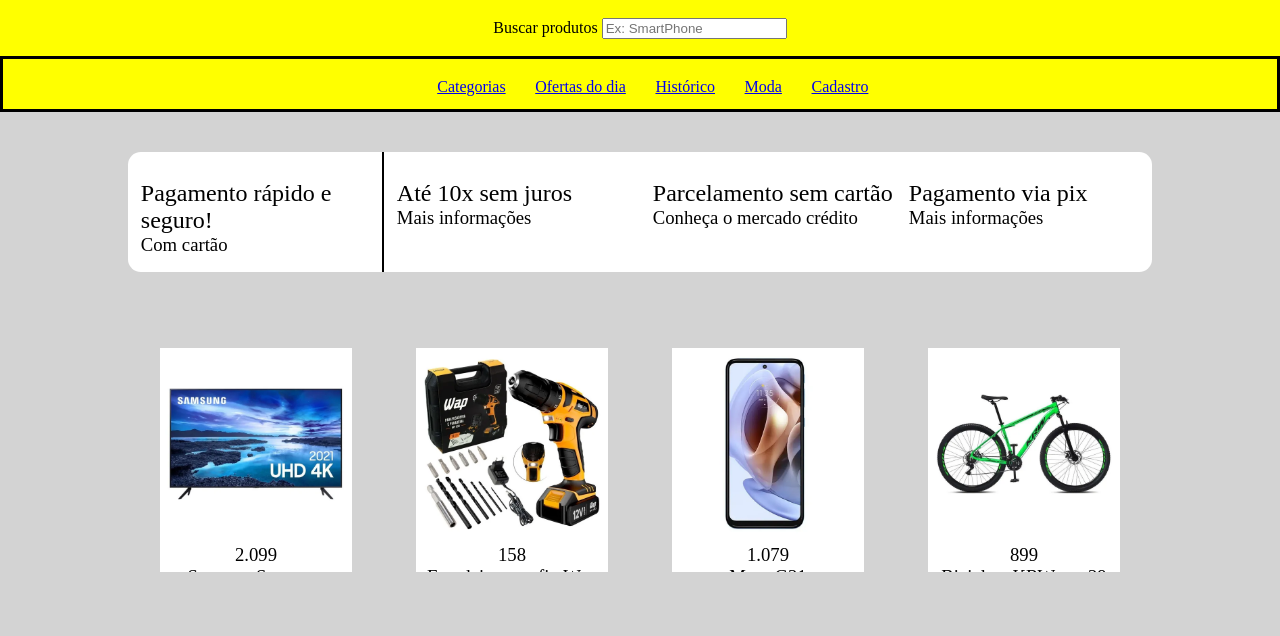
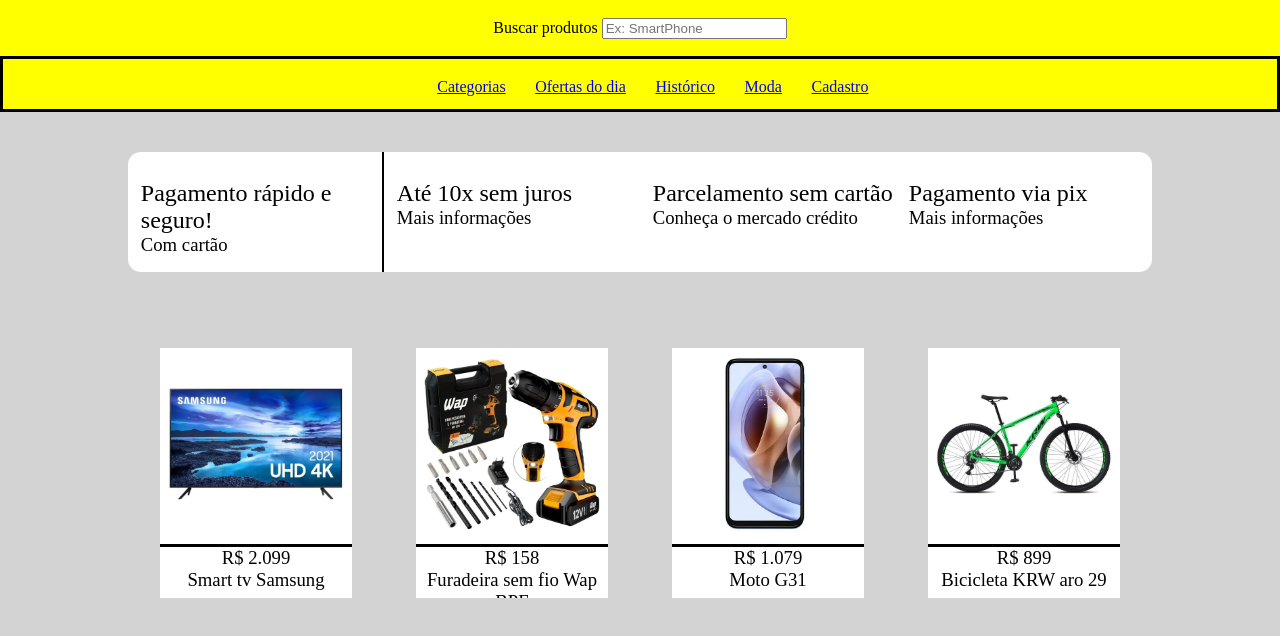
Before and after one commit to JonatanMGomes/ProjetoFrontML, a plain HTML site: page index.html in a window 1280 px wide. Drawn offline with Linux system fonts and the light colour scheme.

Commit message:
implementando desafio

```diff
--- a/index.html
+++ b/index.html
@@ -82,23 +82,35 @@
         <section class="marketingItens contents">
             <div class="marketingItem">
                 <img src="./tv.webp" height="224" width="224">
-                <h3>2.099</h3>
-                <h3>Smart tv Samsung</h3>
+                <div class="itemInfo">
+                    <h4 class="oldPrice">R$ 3.099</h4>
+                    <h3>R$ 2.099</h3>
+                    <h3>Smart tv Samsung</h3>
+                </div>
             </div>
             <div class="marketingItem">
                 <img src="./furadeiraSFio.webp" height="224" width="224">
-                <h3>158</h3>
-                <h3>Furadeira sem fio Wap BPF</h3>
+                <div class="itemInfo">
+                    <h4 class="oldPrice">R$ 192</h4>
+                    <h3>R$ 158</h3>
+                    <h3>Furadeira sem fio Wap BPF</h3>
+                </div>
             </div>
             <div class="marketingItem">
                 <img src="./smartPhone.webp" height="224" width="224">
-                <h3>1.079</h3>
-                <h3>Moto G31</h3>
+                <div class="itemInfo">
+                    <h4 class="oldPrice">R$ 1524</h4>
+                    <h3>R$ 1.079</h3>
+                    <h3>Moto G31</h3>
+                </div>
             </div>
             <div class="marketingItem">
                 <img src="./bike.webp" height="224" width="224">
-                <h3>899</h3>
-                <h3>Bicicleta KRW aro 29</h3>
+                <div class="itemInfo">
+                    <h4 class="oldPrice">R$ 1.899</h4>
+                    <h3>R$ 899</h3>
+                    <h3>Bicicleta KRW aro 29</h3>
+                </div>
             </div>
         </section>
     </section>
--- a/style.css
+++ b/style.css
@@ -75,7 +75,7 @@
 .marketingItem{
     background-color: white;
     float: left;
-    height: 224px;
+    height: 250px;
     width: 15vw;
     margin: 2.5vw;
     overflow: hidden;
@@ -86,3 +86,17 @@
     height: 330px;
     transition-timing-function: ease-out;
 }
+
+.itemInfo{
+    border-top: solid;
+
+}
+
+.oldPrice{
+    display: none;
+}
+
+.marketingItem:hover .oldPrice{
+    display: block;
+    text-decoration: line-through red;
+}
```
